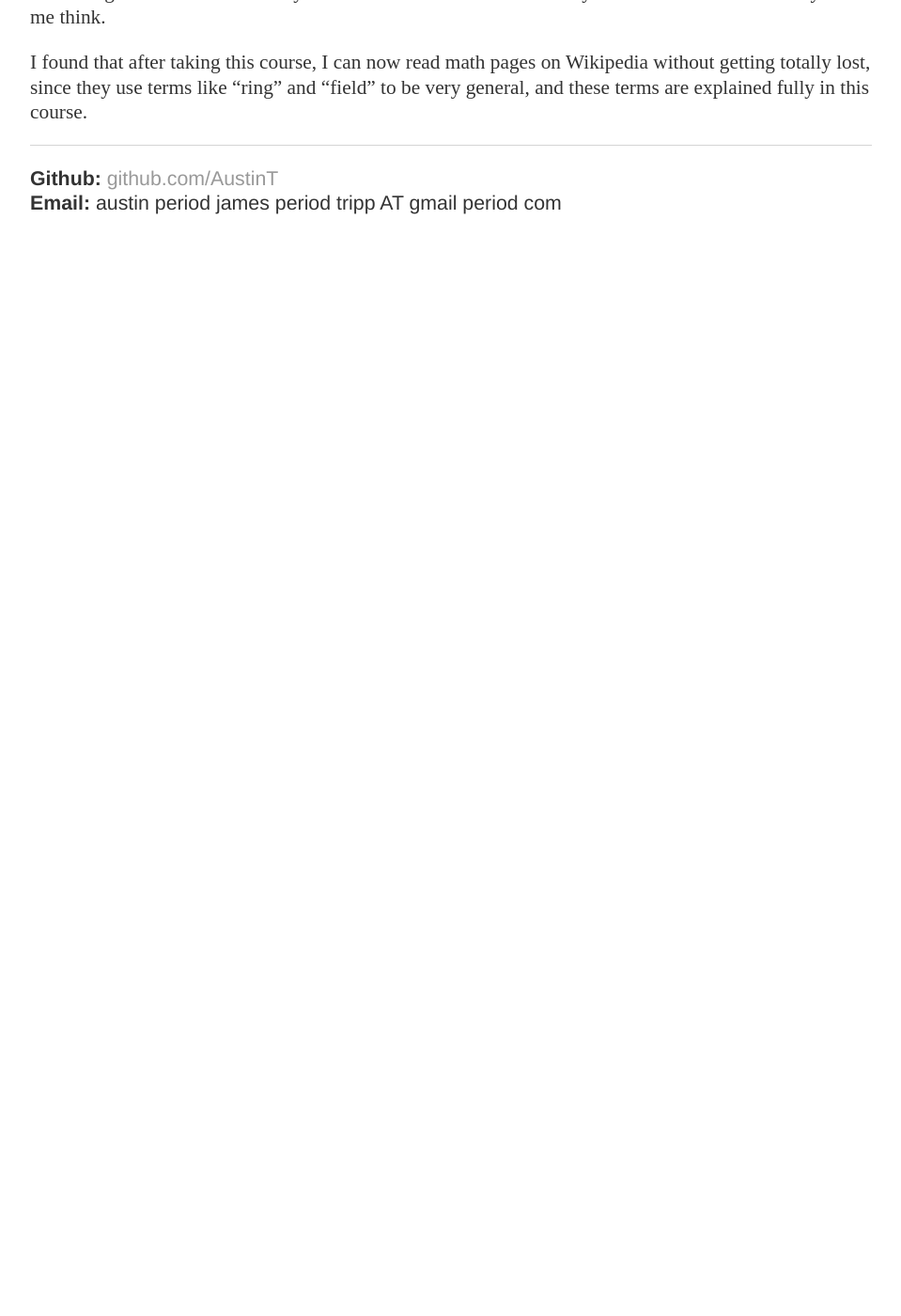
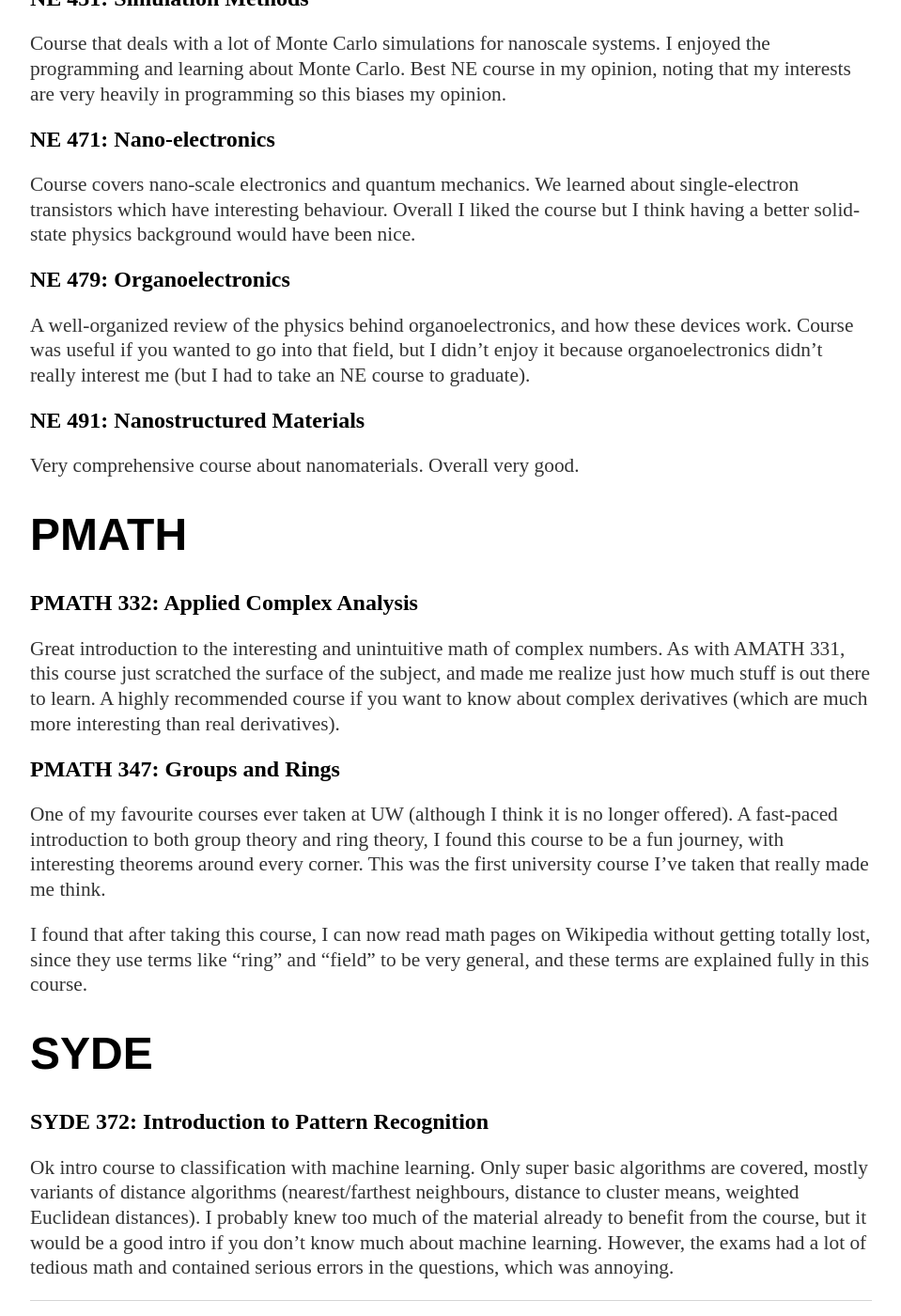
Before and after one commit to AustinT/AustinT.github.io, a Jekyll site: the page built from links/UW_course_reviews.md, in a window 1280 px wide and 1400 px high, scrolled down 5941 px. Shown: the whole window at 94% size, without its empty margins (160-1119 px from the left). Built offline with Jekyll 4.4.1, drawn with Linux system fonts in a browser that asks for light colours; before the commit the page ends 6231 px from its top, so only the background shows below that; some of the changed text lies outside the part shown.

Commit message:
Added course review from Winter 2019

```diff
--- a/links/UW_course_reviews.md
+++ b/links/UW_course_reviews.md
@@ -8,6 +8,15 @@ This page lists my thoughts on most of the courses I have taken at the [Universi
 Note that I have excluded project courses from this list, and a lot of the general first year courses that I feel are pretty standard. The opinions here are only my personal opinions and are in no way official.
 
 If you are interested in notes for any of these courses feel free to email me!
+
+# ARTS
+## ARTS 490: Global Engagement Seminar
+Very unique course; topic changes every year.
+My year was the ethics/implications of AI.
+It is a very unique course: it is taught by "fellows" and the professors essentially act as TAs.
+We also got a bit of money to do our final project.
+It was also pass/fail which was nice.
+And it counted as a list A course (ethics course for engineering), which you need to graduate.
 
 # AMATH
 ## AMATH 331: Real Analysis
@@ -44,6 +53,13 @@ Took this course online: bad idea. Online you basically pay 1k to read a textboo
 Very good course!
 It made me understand a lot of the societal changes that came from Christianity (for example the modern idea of religious salvation vs the ancient idea of a "give and take" religion).
 Easily the best humanities course I've taken at UW.
+
+# CS
+## CS 485: Statistical and Computational Foundations of Machine Learning
+Taught by Shai Ben-David. He is a great prof: really knows his stuff, and wrote a very readable textbook on theoretical machine learning. This material is hard: lots of proving bounds using random theorems, but this course cuts to the fundamentals by pulling out the theorems only when needed, and putting the proofs mainly in the appendix.
+This means when reading it you can actually understand the ideas behind it without getting bogged down in the math.
+I feel I learned a lot of useful stuff from this course:
+I would highly recommend it!
 
 # MATH
 ## MATH 235: Linear Algebra 2 for Honours Mathematics
@@ -203,10 +219,17 @@ Best NE course in my opinion, noting that my interests are very heavily in progr
 ## NE 471: Nano-electronics
 Course covers nano-scale electronics and quantum mechanics. We learned about single-electron transistors which have interesting behaviour. Overall I liked the course but I think having a better solid-state physics background would have been nice.
 
+## NE 479: Organoelectronics
+A well-organized review of the physics behind organoelectronics, and how these devices work. Course was useful if you wanted to go into that field, but I didn't enjoy it because organoelectronics didn't really interest me (but I had to take an NE course to graduate).
+
 ## NE 491: Nanostructured Materials
 Very comprehensive course about nanomaterials. Overall very good.
 
 # PMATH
+## PMATH 332: Applied Complex Analysis
+Great introduction to the interesting and unintuitive math of complex numbers. As with AMATH 331, this course just scratched the surface of the subject, and made me realize just how much stuff is out there to learn.
+A highly recommended course if you want to know about complex derivatives (which are much more interesting than real derivatives).
+
 ## PMATH 347: Groups and Rings
 One of my favourite courses ever taken at UW
 (although I think it is no longer offered).
@@ -219,3 +242,10 @@ I found that after taking this course, I can now read math pages
 on Wikipedia without getting totally lost,
 since they use terms like "ring" and "field" to be very general,
 and these terms are explained fully in this course.
+
+# SYDE
+## SYDE 372: Introduction to Pattern Recognition
+Ok intro course to classification with machine learning.
+Only super basic algorithms are covered, mostly variants of distance algorithms (nearest/farthest neighbours, distance to cluster means, weighted Euclidean distances).
+I probably knew too much of the material already to benefit from the course, but it would be a good intro if you don't know much about machine learning.
+However, the exams had a lot of tedious math and contained serious errors in the questions, which was annoying.
```
